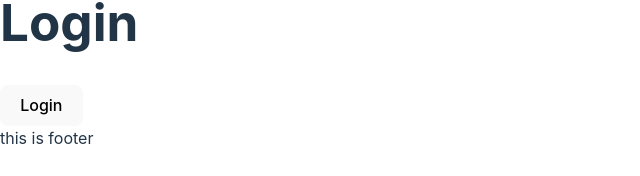
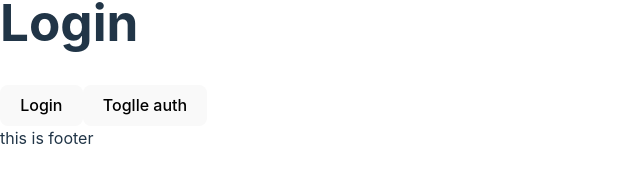
Before and after one commit to Ciakn/react-router-example, a React (Vite) app: page /login in a window 1280 px wide. Shown: the part 357-533 px from the top of the page, without its empty margins (0-640 px from the left). Built offline with nearby package versions, Linux system fonts and the light colour scheme; the HTML template or start-up script is replaced by a standard one.

Commit message:
navigating user with navigate component

```diff
--- a/src/App.jsx
+++ b/src/App.jsx
@@ -1,5 +1,5 @@
 import React from "react";
-import { Routes, Route } from "react-router-dom";
+import { Routes, Route, Navigate } from "react-router-dom";
 import HomePage from "./pages/HomePage";
 import DashbordPage from "./pages/DashbordPage";
 import PostPage from "./pages/PostPage";
@@ -17,9 +17,8 @@ function App() {
           <Route index element={<HomePage />} />
           <Route path="login" element={<Login />} />
           <Route path="dashbord" element={<DashbordPage />}>
-            <Route index element={<Payment />} />
+            <Route index element={<Navigate to="payments" />} />
             <Route path="payments" element={<Payment />} />
-
             <Route path="profile" element={<Profile />} />
           </Route>
           <Route path="posts/:id" element={<Post />} />
--- a/src/pages/Login.jsx
+++ b/src/pages/Login.jsx
@@ -1,17 +1,20 @@
-import React from "react";
-import { useNavigate } from "react-router-dom";
+import React, { useState } from "react";
+import { Navigate, useNavigate } from "react-router-dom";
 
 function Login() {
+  const [isAuth, setIsAuth] = useState(false);
   const navigate = useNavigate();
-    const handleSubmit = (e) => {
-      e.preventDefault()
+  const handleSubmit = (e) => {
+    e.preventDefault();
     navigate("/dashbord", {});
   };
   return (
     <div>
       <h1>Login</h1>
+      {isAuth && <Navigate replace={true} to={"/dashbord"} />}
       <form onSubmit={handleSubmit}>
         <button>Login</button>
+        <button onClick={() => setIsAuth(!isAuth)}>Toglle auth</button>
       </form>
     </div>
   );
```
